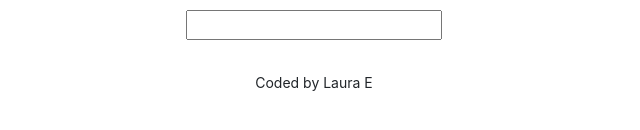
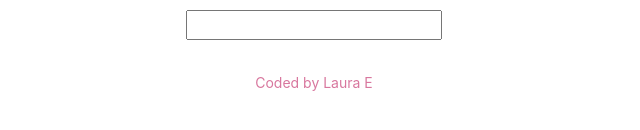
Before and after one commit to someblonde/dictionary-project, a React (Create React App) app: page / in a window 1280 px wide. Shown: the part 228-358 px from the top of the page, without its empty margins (326-966 px from the left). Built offline with nearby package versions, Linux system fonts and the light colour scheme.

Commit message:
added footer color

```diff
--- a/src/App.css
+++ b/src/App.css
@@ -4,6 +4,7 @@
    margin-left: 520px;
 }
 .App-footer {
+    color:#d8779e;
     text-align: center;
     margin:30px 0;
 }
```
